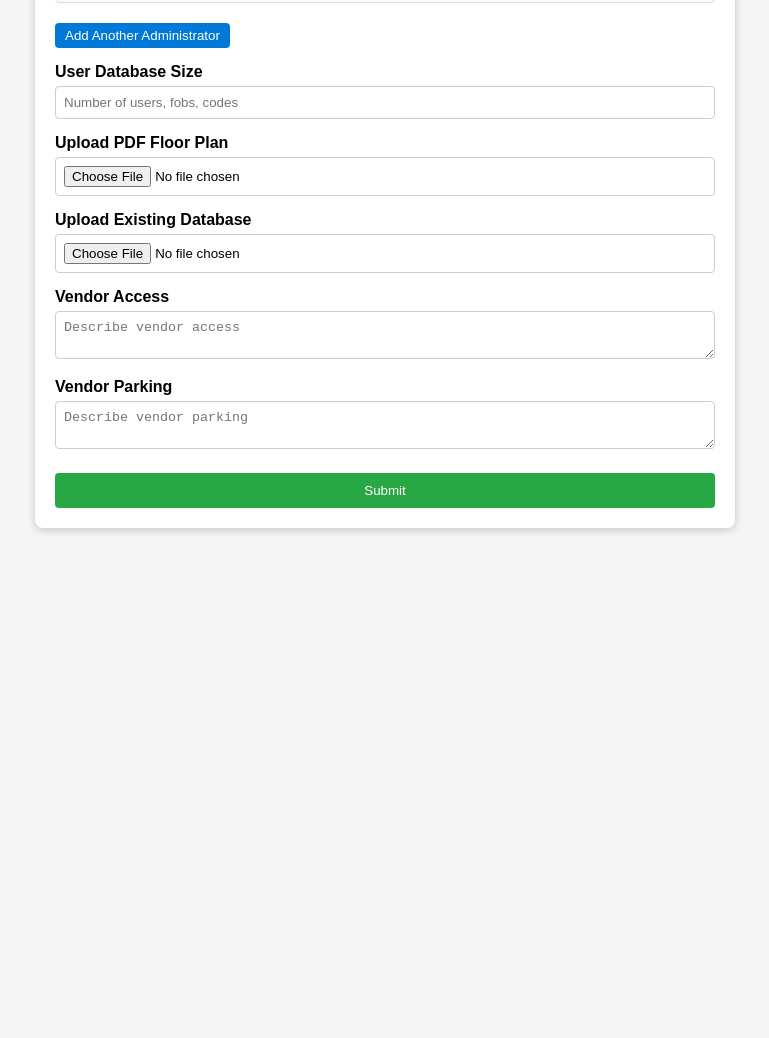
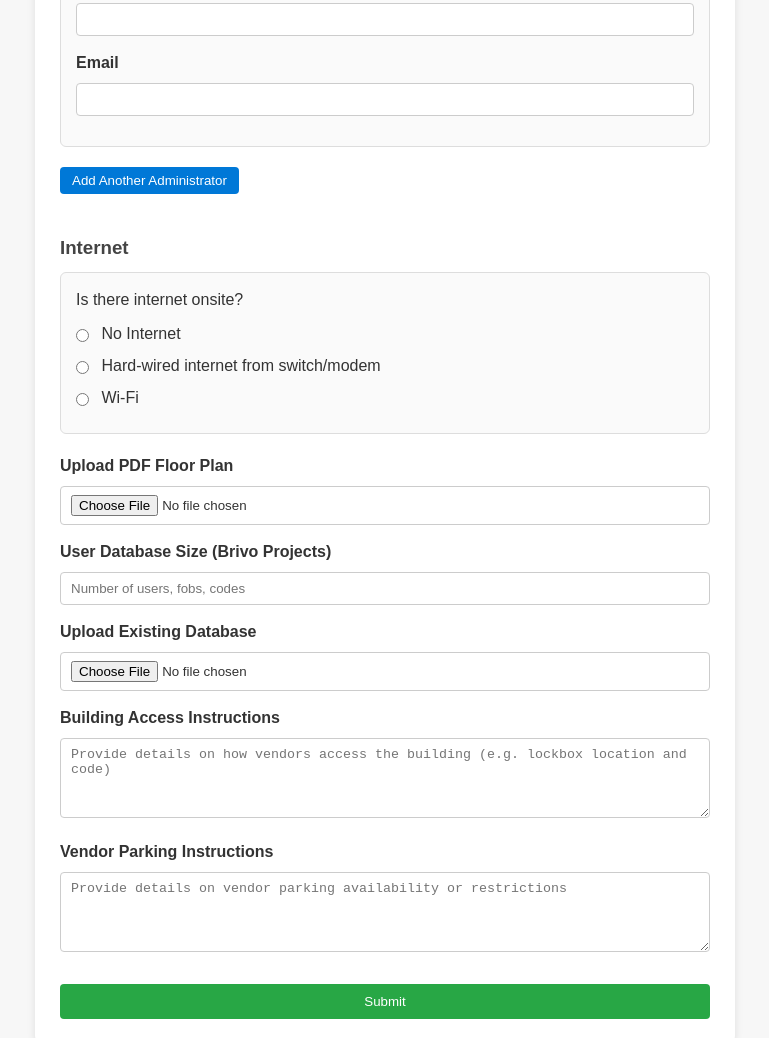
Before and after one commit to assured-sec/assured-sec.github.io, a plain HTML site: page index.html in a window 1280 px wide. Shown: the part 732-1770 px from the top of the page, without its empty margins (255-1024 px from the left). Before the commit the page ends 1280 px from the top, so only its background shows below. Drawn offline with Linux system fonts and the light colour scheme.

Commit message:
changes to css

```diff
--- a/index.html
+++ b/index.html
@@ -9,11 +9,12 @@
 <body>
   <div class="form-container">
     <h1>Pre-Install Survey</h1>
+    To ensure some stuff, fill out this thang!
     <form id="preInstallForm" enctype="multipart/form-data">
       <input type="hidden" id="projectNumber" name="projectNumber" value="">
 
       <div id="contactContainer">
-        <h3>Main Point of Contact</h3>
+        <h3>Primary Project Contact</h3>
         <div class="entry-group">
           <label for="contactName1">Name</label>
           <input type="text" id="contactName1" name="contactName1" required>
@@ -38,22 +39,45 @@
       </div>
       <button type="button" class="add-btn" onclick="addContact('adminContainer', 'admin')">Add Another Administrator</button>
 
-      <label for="userDatabase">User Database Size</label>
-      <input type="number" id="userDatabase" name="userDatabase" placeholder="Number of users, fobs, codes" data-optional>
+      <div id="internetContainer">
+        <h3>Internet</h3>
+        <div class="entry-group">
+          <p>Is there internet onsite?</p>
 
-      <label for="floorPlan">Upload PDF Floor Plan</label>
-      <input type="file" id="floorPlanUpload" name="floorPlanUpload" accept=".pdf">
+          <label>
+            <input type="radio" name="internet" value="No Internet" required>
+            <span>No Internet</span>
+          </label>
 
-      <label for="databaseUpload">Upload Existing Database</label>
-      <input type="file" id="databaseUpload" name="databaseUpload" accept=".csv,.xlsx,.xls,.pdf">
+          <label>
+            <input type="radio" name="internet" value="Hard-wired internet from switch/modem" required>
+            <span>Hard-wired internet from switch/modem</span>
+          </label>
 
-      <label for="vendorAccess">Vendor Access</label>
-      <textarea id="vendorAccess" name="vendorAccess" placeholder="Describe vendor access" data-optional></textarea>
+          <label>
+            <input type="radio" name="internet" value="Wi-Fi" required>
+            <span>Wi-Fi</span>
+          </label>
+        </div>
+      </div>
 
-      <label for="vendorParking">Vendor Parking</label>
-      <textarea id="vendorParking" name="vendorParking" placeholder="Describe vendor parking" data-optional></textarea>
 
-      <button type="submit">Submit</button>
+    <label for="floorPlan">Upload PDF Floor Plan</label>
+    <input type="file" id="floorPlanUpload" name="floorPlanUpload" accept=".pdf,image/*">
+
+    <label for="userDatabase">User Database Size (Brivo Projects)</label>
+    <input type="number" id="userDatabase" name="userDatabase" placeholder="Number of users, fobs, codes" data-optional>
+
+    <label for="databaseUpload">Upload Existing Database</label>
+    <input type="file" id="databaseUpload" name="databaseUpload" accept=".csv,.xlsx,.xls,.pdf">
+
+    <label for="vendorAccess">Building Access Instructions</label>
+    <textarea id="vendorAccess" name="vendorAccess" placeholder="Provide details on how vendors access the building (e.g. lockbox location and code)" data-optional></textarea>
+
+    <label for="vendorParking">Vendor Parking Instructions</label>
+    <textarea id="vendorParking" name="vendorParking" placeholder="Provide details on vendor parking availability or restrictions" data-optional></textarea>
+
+    <button type="submit">Submit</button>
     </form>
   </div>
   <div id="thankYouScreen">
--- a/style.css
+++ b/style.css
@@ -1,55 +1,98 @@
+/* Reset some browser defaults */
 * {
   box-sizing: border-box;
+  margin: 0;
+  padding: 0;
 }
 
 body {
   font-family: Arial, sans-serif;
-  background: #f5f5f5;
-  margin: 0;
-  padding: 20px;
+  background: #f7f7f7;
+  color: #333;
+  line-height: 1.5;
   display: flex;
   justify-content: center;
-  align-items: center;
+  align-items: flex-start;
+  padding: 40px 20px;
   min-height: 100vh;
 }
 
 .form-container {
   background: #fff;
-  padding: 20px;
+  padding: 25px;
   border-radius: 8px;
-  box-shadow: 0 2px 8px rgba(0,0,0,0.2);
+  box-shadow: 0 2px 8px rgba(0, 0, 0, 0.1);
   max-width: 700px;
   width: 100%;
-  position: relative; /* Required for thank-you overlay */
 }
 
 h1 {
   text-align: center;
-  color: #333;
+  margin-bottom: 15px;
+  color: #222;
+}
+
+h3 {
+  margin: 20px 0 10px;
+  color: #444;
+}
+
+p {
+  margin-bottom: 10px;
+}
+
+.entry-group {
+  background: #fafafa;
+  border: 1px solid #ddd;
+  border-radius: 6px;
+  padding: 15px;
+  margin-bottom: 20px;
 }
 
 label {
   display: block;
-  margin-top: 15px;
-  font-weight: bold;
+  margin-bottom: 8px;
+  font-weight: bold; /* Default bold for normal labels */
 }
 
-input, select, textarea {
+.entry-group label input[type="radio"] {
+  display: inline-block;
+  width: auto;
+  margin-right: 8px;
+  vertical-align: middle;
+}
+
+.entry-group label span {
+  font-weight: normal;
+}
+
+
+input[type="text"],
+input[type="tel"],
+input[type="email"],
+input[type="number"],
+input[type="file"],
+textarea {
   width: 100%;
-  padding: 8px;
-  margin-top: 5px;
+  padding: 8px 10px;
+  margin-bottom: 15px;
   border: 1px solid #ccc;
   border-radius: 4px;
 }
 
+textarea {
+  min-height: 80px;
+  resize: vertical;
+}
+
 .add-btn {
   background-color: #0078d7;
-  color: white;
+  color: #fff;
   border: none;
-  padding: 5px 10px;
+  padding: 6px 12px;
   border-radius: 4px;
   cursor: pointer;
-  margin-top: 10px;
+  margin-bottom: 20px;
 }
 
 .add-btn:hover {
@@ -57,84 +100,27 @@ input, select, textarea {
 }
 
 button[type="submit"] {
-  margin-top: 20px;
   background-color: #28a745;
-  color: white;
+  color: #fff;
   border: none;
-  padding: 10px 15px;
+  padding: 10px 20px;
   border-radius: 4px;
   cursor: pointer;
+  display: block;
   width: 100%;
+  margin-top: 10px;
 }
 
 button[type="submit"]:hover {
   background-color: #218838;
 }
 
-.entry-group {
-  margin-bottom: 10px;
-  padding: 10px;
-  border: 1px solid #ddd;
-  border-radius: 4px;
-  background: #fafafa;
-}
-
-/* Spinner inside the Submit button */
-button.loading {
-  position: relative;
-  color: transparent !important; /* Hide button text */
-  pointer-events: none; /* Prevent clicks */
-}
-
-button.loading::after {
-  content: "";
-  position: absolute;
-  top: 50%;
-  left: 50%;
-  width: 18px;
-  height: 18px;
-  margin: -9px 0 0 -9px;
-  border: 3px solid #f3f3f3; /* Light gray */
-  border-top: 3px solid #0078d7; /* Blue */
-  border-radius: 50%;
-  animation: spin 0.8s linear infinite;
-}
-
-@keyframes spin {
-  0% { transform: rotate(0deg); }
-  100% { transform: rotate(360deg); }
-}
-
-/* Thank You screen overlay */
 #thankYouScreen {
-  position: absolute;
-  top: 0;
-  left: 0;
-  width: 100%;
-  height: 100%;
-  background: #fff;
-  border-radius: 8px;
-  display: flex;
-  flex-direction: column;
-  justify-content: center;
-  align-items: center;
-  opacity: 0;
-  pointer-events: none;
-  transition: opacity 0.5s ease;
-  z-index: 10;
-}
-
-#thankYouScreen.active {
-  opacity: 1;
-  pointer-events: auto;
+  display: none;
+  text-align: center;
 }
 
 #thankYouScreen h1 {
-  font-size: 2rem;
+  color: #28a745;
   margin-bottom: 10px;
 }
-
-#thankYouScreen p {
-  font-size: 1.2rem;
-  color: #555;
-}
```
Also changed, not shown: test.html (added, +73 -0 lines).
